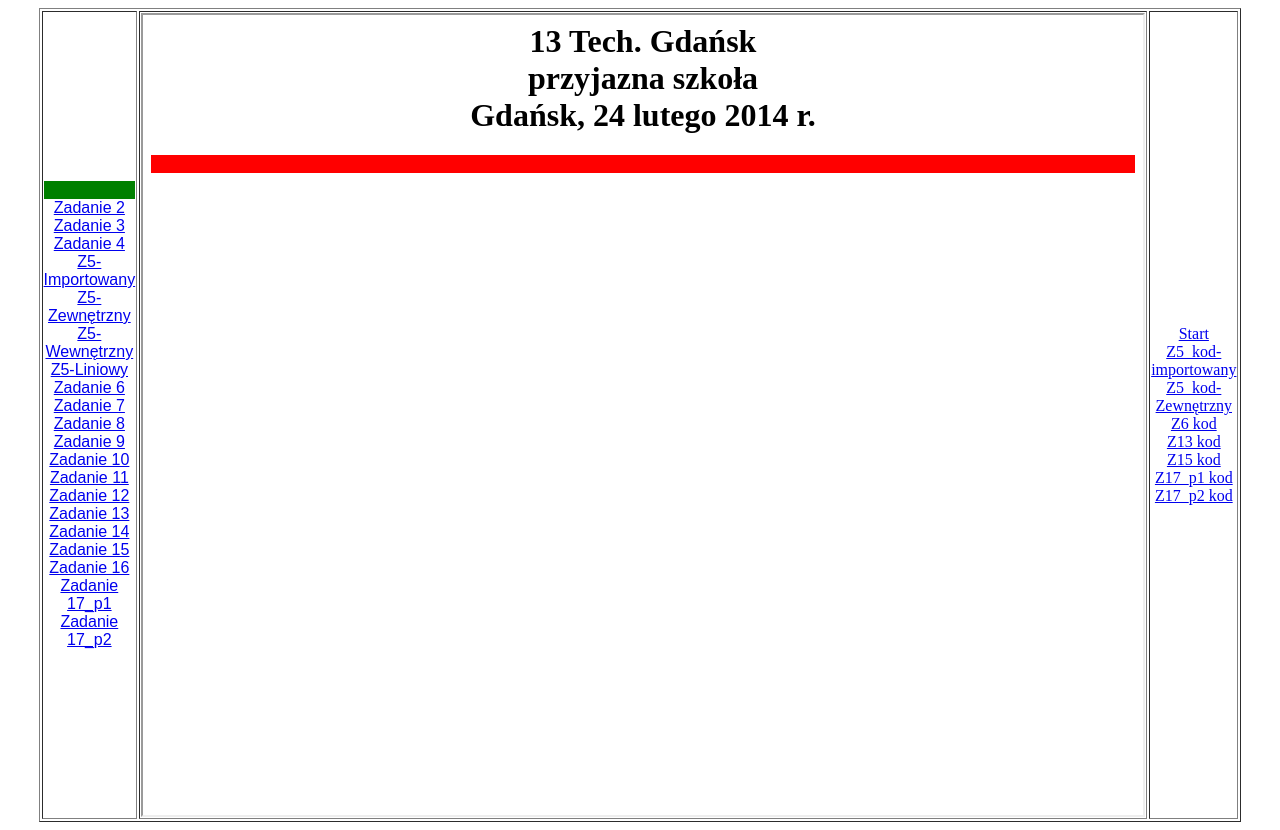
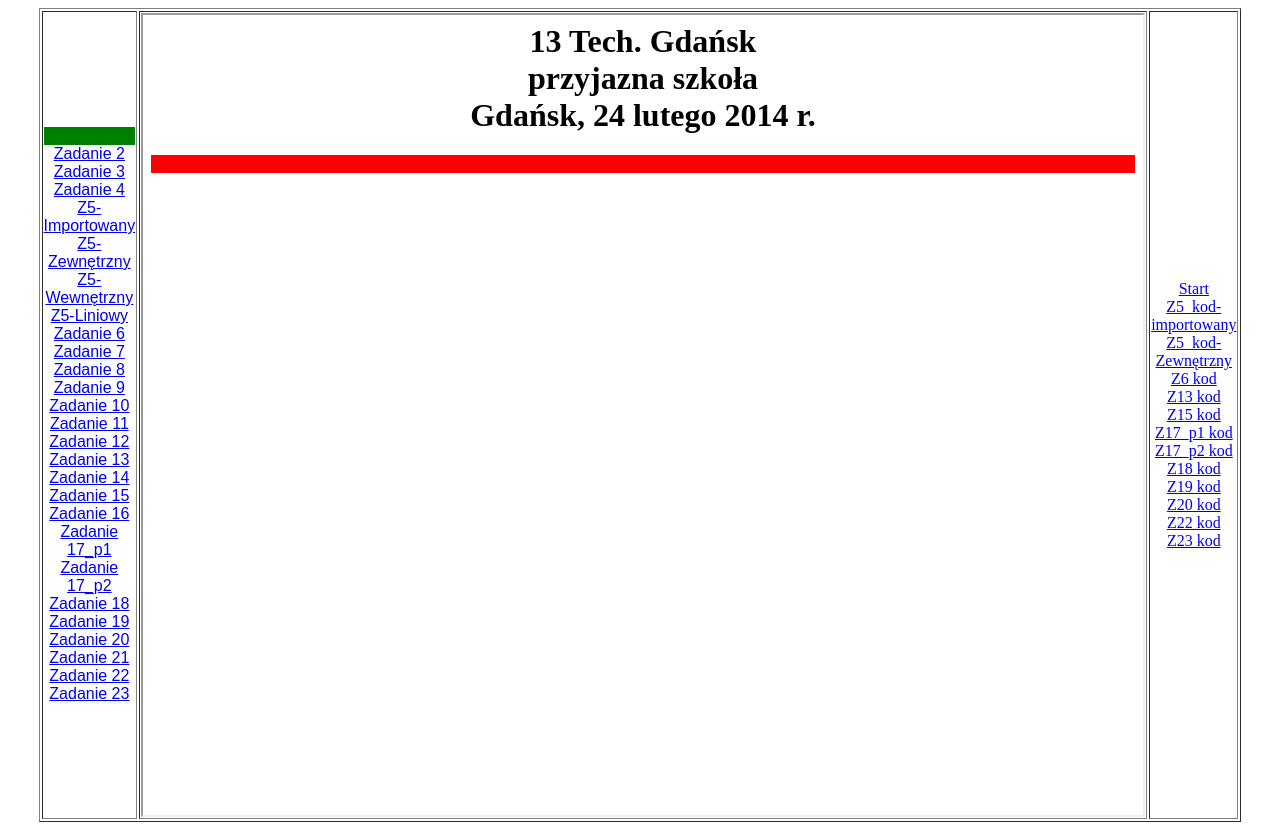
Before and after one commit to rizukkkkzse/programoweniaCSS, a plain HTML site: page index.html in a window 1280 px wide. Drawn offline with Linux system fonts and the light colour scheme.

Commit message:
Update index.html

```diff
--- a/index.html
+++ b/index.html
@@ -48,6 +48,18 @@
 <a href="zadanie17_p1_stra.html" target="strony"><font face="Arial">Zadanie 17_p1</font></a>
 <br>
 <a href="zadanie17_p2_stra.html" target="strony"><font face="Arial">Zadanie 17_p2</font></a>
+<br>
+<a href="zadanie18_stra.html" target="strony"><font face="Arial">Zadanie 18</font></a>
+<br>
+<a href="zadanie19_stra.html" target="strony"><font face="Arial">Zadanie 19</font></a>
+<br>
+<a href="zadanie20_stra.html" target="strony"><font face="Arial">Zadanie 20</font></a>
+<br>
+<a href="zadanie21_stra.html" target="strony"><font face="Arial">Zadanie 21</font></a>
+<br>
+<a href="zadanie22_stra.html" target="strony"><font face="Arial">Zadanie 22</font></a>
+<br>
+<a href="zadanie23_strafun.html" target="strony"><font face="Arial">Zadanie 23</font></a>
 </td>
 <td align=center><iframe width=1000 height=800 name="strony" src="start.html" border="0"></iframe>
 </td>
@@ -67,6 +79,16 @@
     <a href="zadanie17_p1_stra_kod.html" target="strony">Z17_p1 kod</a>
     <br>
     <a href="zadanie17_p2_stra_kod.html" target="strony">Z17_p2 kod</a>
+    <br>
+    <a href="zadanie18_stra_kod.html" target="strony">Z18 kod</a>
+    <br>
+    <a href="zadanie19_stra_kod.html" target="strony">Z19 kod</a>
+    <br>
+    <a href="zadanie20_stra_kod.html" target="strony">Z20 kod</a>
+    <br>
+    <a href="zadanie22_stra_kod.html" target="strony">Z22 kod</a>
+    <br>
+    <a href="zadanie_23_stra_kod.html" target="strony">Z23 kod</a>
 </td>
 </tr>
 </table>
```
